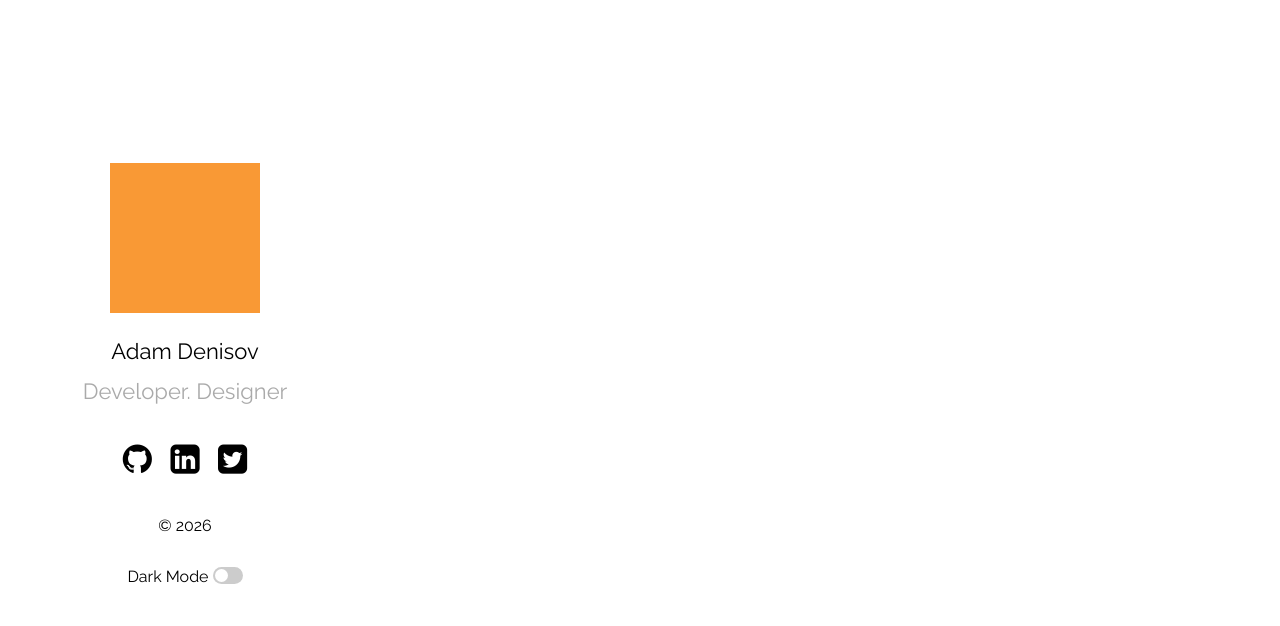
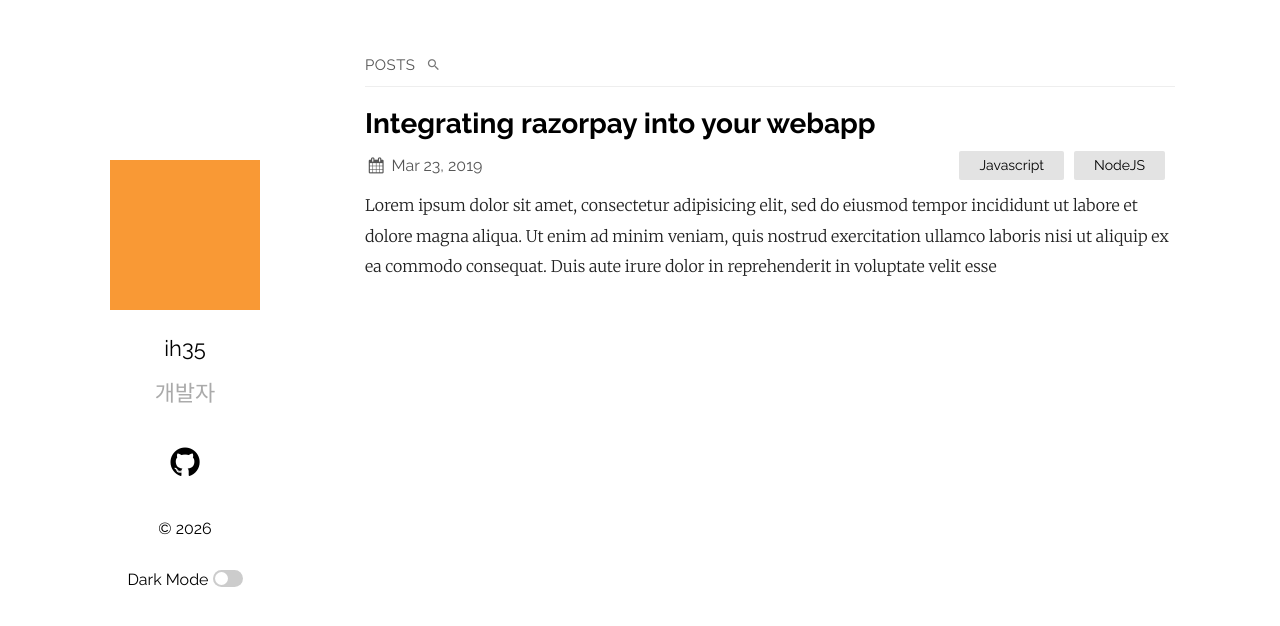
Before and after one commit to ih35/ih35.github.io, a Jekyll site: the page built from index.md, in a window 1280 px wide. Shown: the top 626 px of the page. Built offline with Jekyll 4.4.1, drawn with Linux system fonts in a browser that asks for light colours.

Commit message:
second commit

````diff
--- a/Gemfile
+++ b/Gemfile
@@ -2,3 +2,5 @@
 
 source "https://rubygems.org"
 gemspec
+
+gem "bigdecimal", "~> 4.0"
--- a/_config.yml
+++ b/_config.yml
@@ -12,8 +12,8 @@ show_excerpts: true # set to true to show excerpts on the homepage
 sass:
   sass_dir: _sass
 plainwhite:
-  name: Adam Denisov
-  tagline: Developer. Designer
+  name: ih35 # Adam Denisov
+  tagline: 개발자 # Developer. Designer
   date_format: "%b %-d, %Y"
   sitemap: true # set to true to generate sitemap.xml content
   search: true # set to true to enable searchbar
@@ -26,9 +26,9 @@ plainwhite:
     - post
   # generate social links in footer
   social_links:
-    twitter: samarsault
-    github:  samarsault
-    linkedIn: in/samarsault
+    #twitter: samarsault
+    github: ih35
+    #linkedIn: in/samarsault
     #dribbble: jekyll
     #flickr:   jekyll
     #instagram: jekyll
--- /dev/null
+++ b/_posts/2019-03-23-welcome-to-jekyll.markdown
@@ -0,0 +1,28 @@
+---
+layout: post
+title:  "Integrating razorpay into your webapp"
+date:   2019-03-23 21:03:36 +0530
+categories: Javascript NodeJS
+---
+Lorem ipsum dolor sit amet, consectetur adipisicing elit, sed do eiusmod tempor incididunt ut labore et dolore magna aliqua. Ut enim ad minim veniam, quis nostrud exercitation ullamco laboris nisi ut aliquip ex ea commodo consequat. Duis aute irure dolor in reprehenderit in voluptate velit esse
+
+```javascript
+const Razorpay = require('razorpay');
+
+let rzp = Razorpay({
+	key_id: 'KEY_ID',
+	secret: 'name'
+});
+
+// capture request
+rzp.capture(payment_id, cost)
+	.then(function (data) {
+		return 2;
+	})
+```
+
+Check out the [Jekyll docs][jekyll-docs] for more info on how to get the most out of Jekyll. File all bugs/feature requests at [Jekyll’s GitHub repo][jekyll-gh]. If you have questions, you can ask them on [Jekyll Talk][jekyll-talk].
+
+[jekyll-docs]: https://jekyllrb.com/docs/home
+[jekyll-gh]:   https://github.com/jekyll/jekyll
+[jekyll-talk]: https://talk.jekyllrb.com/
````
Also changed, not shown: Gemfile.lock, README.md.
